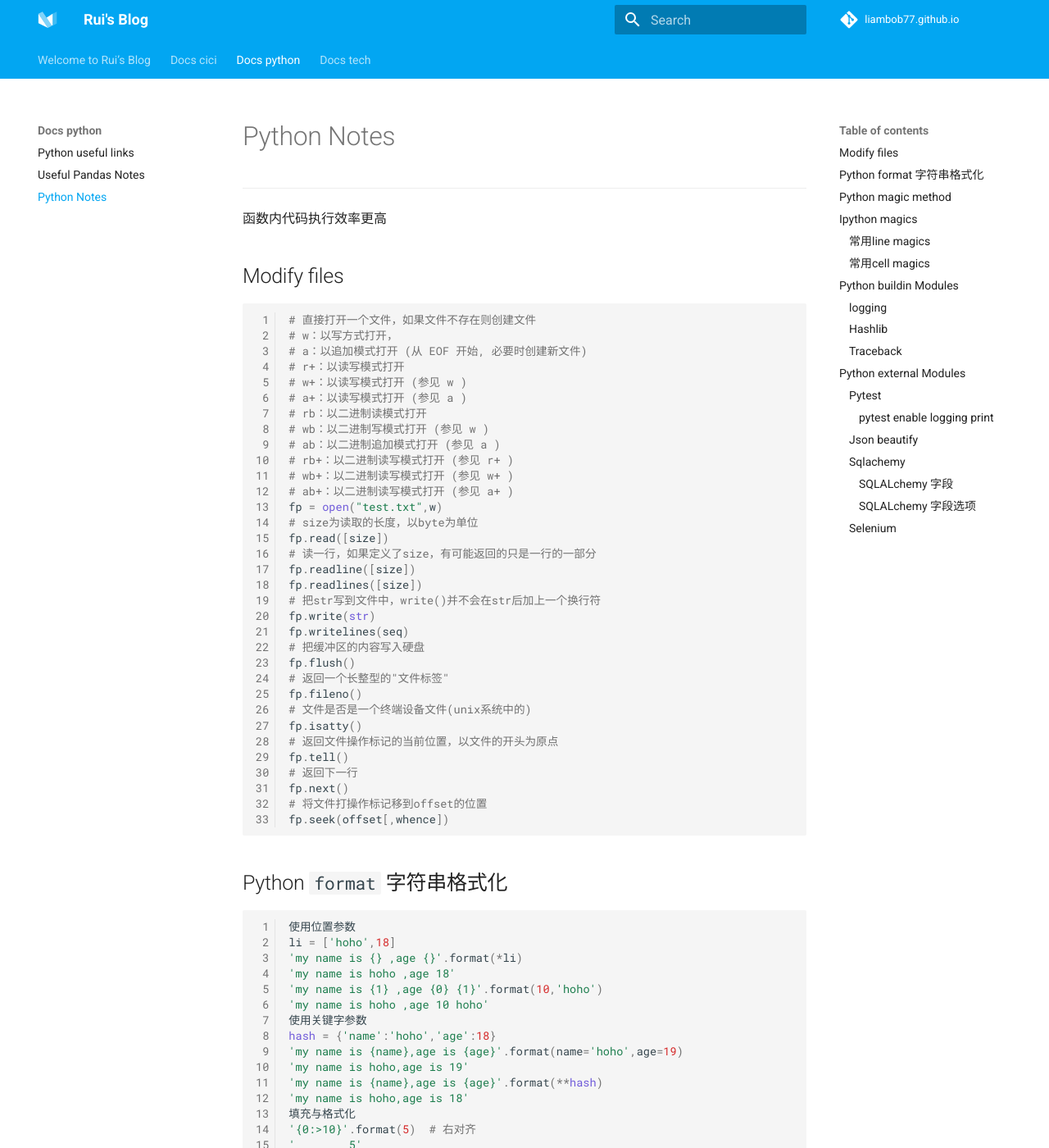
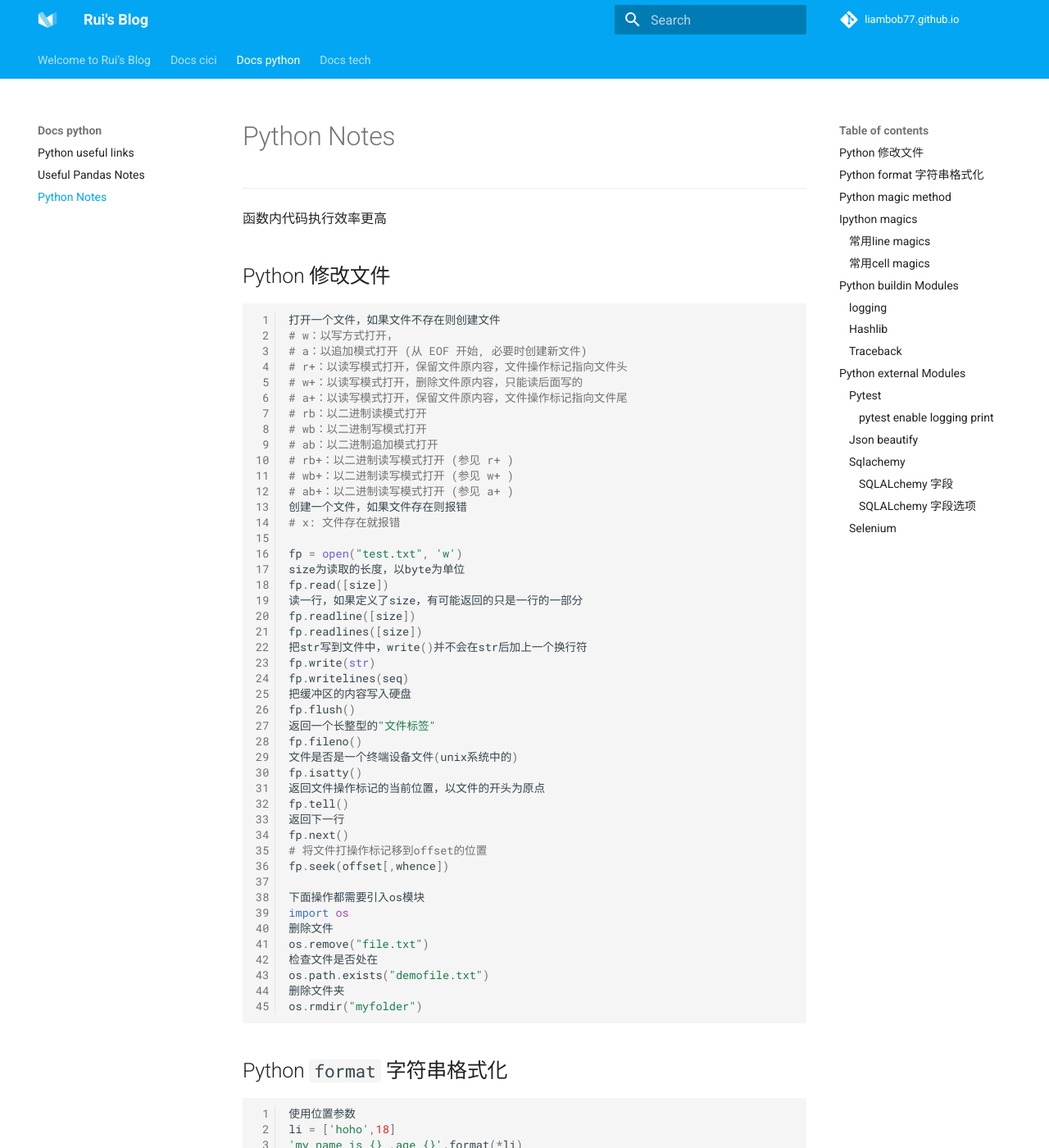
Before and after one commit to liambob77/ruihan.tech, an MkDocs documentation site: the page built from docs/docs_python/python.md, in a window 1280 px wide and 1400 px high. Shown: the whole window at 82% size. Built offline with MkDocs 1.6.1 and Material for MkDocs 9.7.7, drawn with Linux system fonts in a browser that asks for light colours; comment, search, counter and statistics services are not loaded.

Commit message:
Update python.md

````diff
--- a/docs/docs_python/python.md
+++ b/docs/docs_python/python.md
@@ -4,42 +4,54 @@
 
 函数内代码执行效率更高
 
-## Modify files
+## Python 修改文件
 
-``` python
-# 直接打开一个文件，如果文件不存在则创建文件
+```python
+打开一个文件，如果文件不存在则创建文件
 # w：以写方式打开，
 # a：以追加模式打开 (从 EOF 开始, 必要时创建新文件)
-# r+：以读写模式打开
-# w+：以读写模式打开 (参见 w )
-# a+：以读写模式打开 (参见 a )
+# r+：以读写模式打开，保留文件原内容，文件操作标记指向文件头
+# w+：以读写模式打开，删除文件原内容，只能读后面写的
+# a+：以读写模式打开，保留文件原内容，文件操作标记指向文件尾
 # rb：以二进制读模式打开
-# wb：以二进制写模式打开 (参见 w )
-# ab：以二进制追加模式打开 (参见 a )
+# wb：以二进制写模式打开
+# ab：以二进制追加模式打开
 # rb+：以二进制读写模式打开 (参见 r+ )
 # wb+：以二进制读写模式打开 (参见 w+ )
 # ab+：以二进制读写模式打开 (参见 a+ )
-fp = open("test.txt",w)
-# size为读取的长度，以byte为单位
+创建一个文件，如果文件存在则报错
+# x: 文件存在就报错
+
+fp = open("test.txt", 'w')
+size为读取的长度，以byte为单位
 fp.read([size])
-# 读一行，如果定义了size，有可能返回的只是一行的一部分
+读一行，如果定义了size，有可能返回的只是一行的一部分
 fp.readline([size])
 fp.readlines([size])
-# 把str写到文件中，write()并不会在str后加上一个换行符
+把str写到文件中，write()并不会在str后加上一个换行符
 fp.write(str)
 fp.writelines(seq)
-# 把缓冲区的内容写入硬盘
+把缓冲区的内容写入硬盘
 fp.flush()
-# 返回一个长整型的"文件标签"
+返回一个长整型的"文件标签"
 fp.fileno()
-# 文件是否是一个终端设备文件(unix系统中的)
+文件是否是一个终端设备文件(unix系统中的)
 fp.isatty()
-# 返回文件操作标记的当前位置，以文件的开头为原点
+返回文件操作标记的当前位置，以文件的开头为原点
 fp.tell()
-# 返回下一行
+返回下一行
 fp.next()
 # 将文件打操作标记移到offset的位置
 fp.seek(offset[,whence])
+
+下面操作都需要引入os模块
+import os
+删除文件
+os.remove("file.txt")
+检查文件是否处在
+os.path.exists("demofile.txt")
+删除文件夹
+os.rmdir("myfolder")
 ```
 
 ## Python `format` 字符串格式化
````
